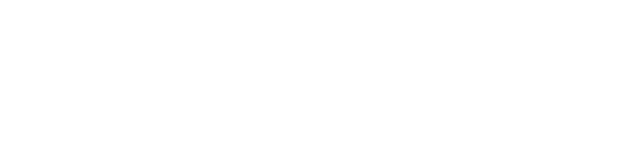
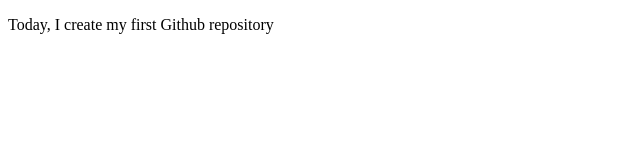
Before and after one commit to Biplob123121/my-first-repo, a plain HTML site: page index.html in a window 1280 px wide. Shown: the whole page, without its empty margins (0-640 px from the left). Drawn offline with Linux system fonts and the light colour scheme.

Commit message:
set p tag

```diff
--- a/index.html
+++ b/index.html
@@ -7,6 +7,7 @@
     <title>My first Github repository</title>
 </head>
 <body>
+    <p>Today, I create my first Github repository</p>
 
 </body>
 </html>
```
